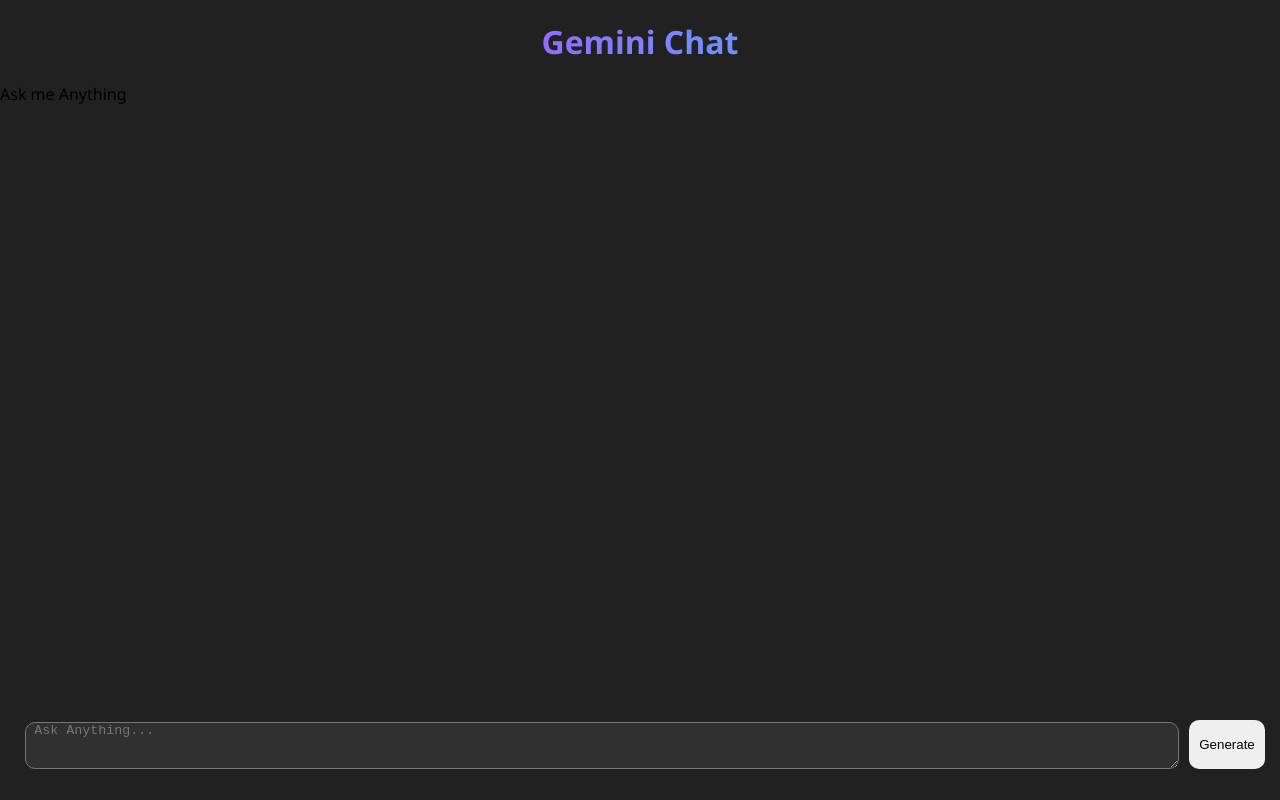
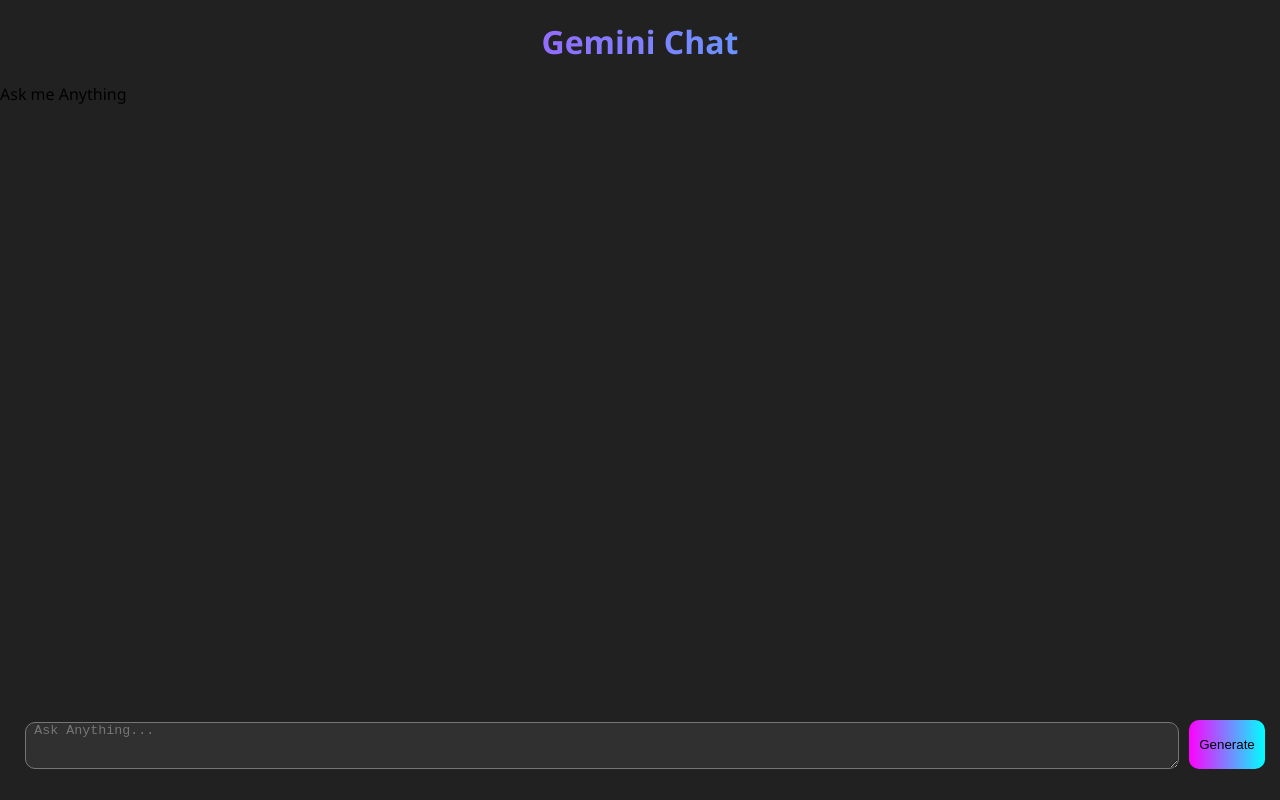
Before and after one commit to Aqib2110/geminiChat, a React (Vite) app: page / in a window 1280 px wide. Built offline with nearby package versions, Linux system fonts and the light colour scheme.

Commit message:
Update App.jsx

```diff
--- a/src/App.jsx
+++ b/src/App.jsx
@@ -246,8 +246,11 @@
           className="btn"
           onClick={handleGenerate}
           disabled={loading}
+          style={{
+            background:"linear-gradient(90deg, #ff00ff, #00ffff)"
+          }}
         >
-          {loading ? "Generating..." : "Generate"}
+          {loading ? "generating..." : "Generate"}
         </button>
         </div>
       <center>
```
